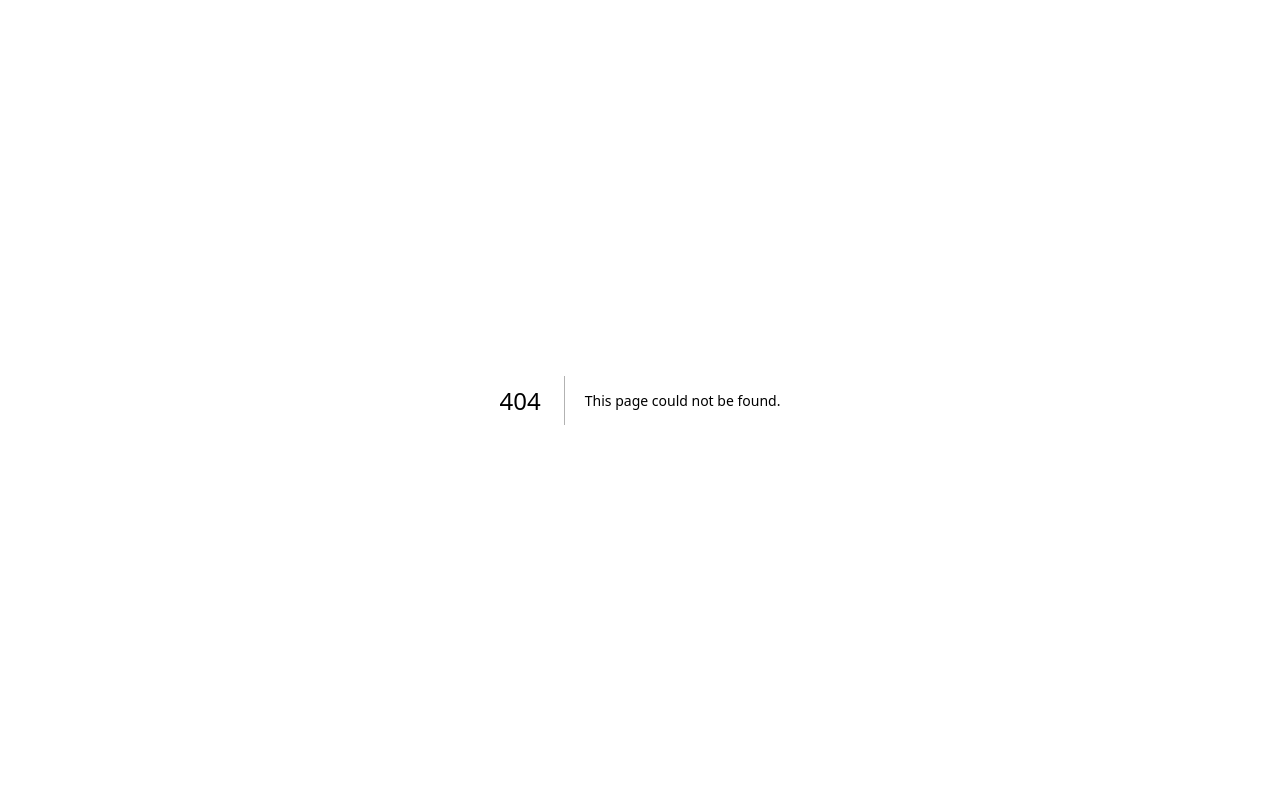
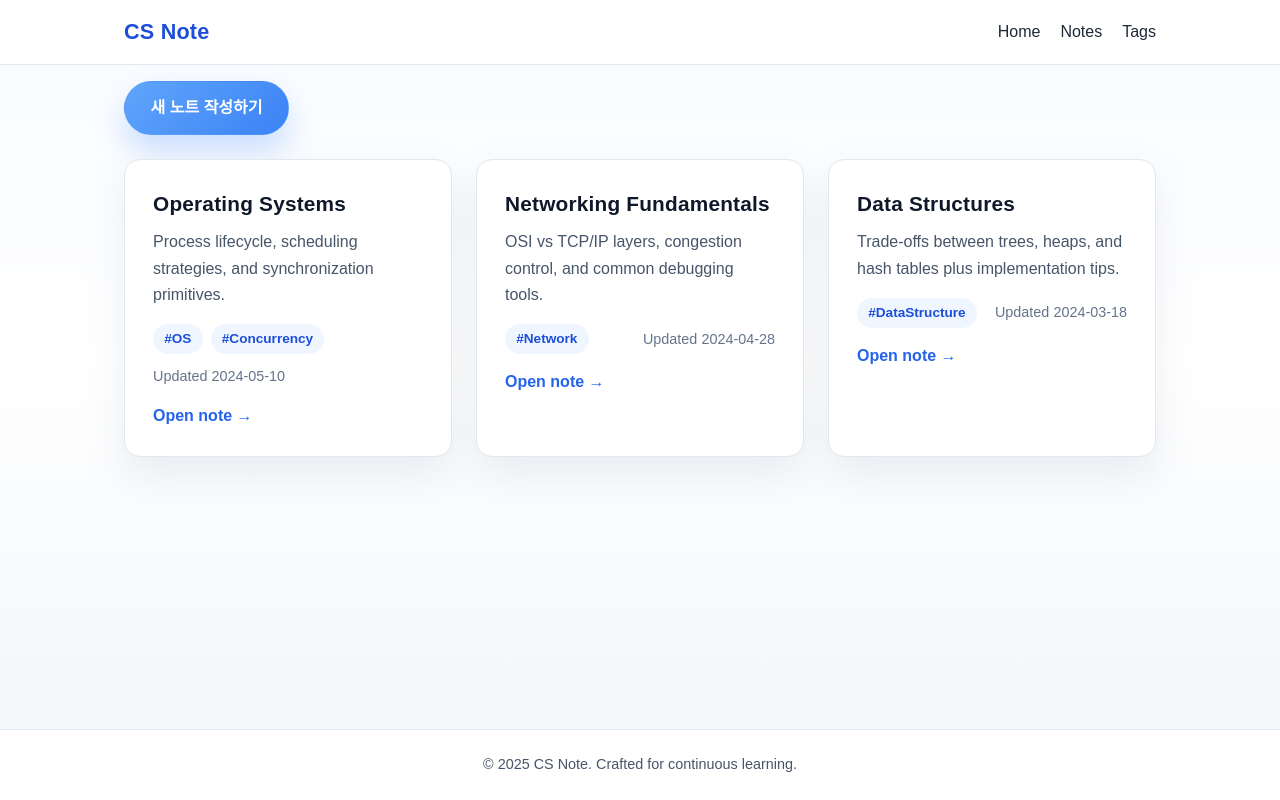
Before and after one commit to jkn1708/cs_note, a Next.js app: page /list in a window 1280 px wide. Before the commit this address had no page. Built offline with nearby package versions, Linux system fonts and the light colour scheme.

Commit message:
add list page

```diff
--- /dev/null
+++ b/src/app/list/page.tsx
@@ -0,0 +1,31 @@
+import Link from "next/link";
+import { AppFooter } from "@/components/layout/AppFooter";
+import { AppHeader } from "@/components/layout/AppHeader";
+import { NoteCard } from "@/components/notes/NoteCard";
+import { sampleNotes } from "@/mock/sample-notes";
+import styles from "@/styles/list.module.css";
+
+export default function NoteList() {
+  const featuredNotes = sampleNotes.slice(0, 3);
+
+  return (
+    <div className={styles.page}>
+      <AppHeader />
+      <main className={styles.main}>
+        <section className={styles.sectionHeader}>
+          <div className={styles.actions}>
+            <Link href="/editnote" className={styles.primaryAction}>
+              새 노트 작성하기
+            </Link>
+          </div>
+        </section>
+        <section className={styles.noteGrid}>
+          {featuredNotes.map((note) => (
+            <NoteCard key={note.id} note={note} />
+          ))}
+        </section>
+      </main>
+      <AppFooter />
+    </div>
+  );
+}
--- a/src/app/notes/[noteId]/page.tsx
+++ b/src/app/notes/[noteId]/page.tsx
@@ -27,7 +27,7 @@ export default function NoteDetailPage({ params }: NoteDetailPageProps) {
             홈
           </Link>
           <span aria-hidden="true">/</span>
-          <Link href="/notes" className={styles.crumb}>
+          <Link href="/list" className={styles.crumb}>
             노트
           </Link>
           <span aria-hidden="true">/</span>
@@ -63,7 +63,7 @@ export default function NoteDetailPage({ params }: NoteDetailPageProps) {
         </article>
 
         <footer className={styles.backLinks}>
-          <Link href="/notes" className={styles.secondaryAction}>
+          <Link href="/list" className={styles.secondaryAction}>
             노트 목록으로 돌아가기
           </Link>
         </footer>
--- a/src/app/page.tsx
+++ b/src/app/page.tsx
@@ -22,7 +22,7 @@ export default function HomePage() {
             <Link href="/editnote" className={styles.primaryAction}>
               새 노트 작성하기
             </Link>
-            <Link href="/notes" className={styles.secondaryAction}>
+            <Link href="/list" className={styles.secondaryAction}>
               전체 노트 살펴보기
             </Link>
           </div>
@@ -30,7 +30,7 @@ export default function HomePage() {
 
         <div className={styles.sectionHeader}>
           <h2 className={styles.sectionTitle}>최근에 다룬 주제</h2>
-          <Link href="/notes" className={styles.secondaryAction}>
+          <Link href="/list" className={styles.secondaryAction}>
             모두 보기
           </Link>
         </div>
--- a/src/components/layout/AppHeader.tsx
+++ b/src/components/layout/AppHeader.tsx
@@ -3,7 +3,7 @@ import styles from "@/styles/layout.module.css";
 
 const navLinks = [
   { href: "/", label: "Home" },
-  { href: "/notes", label: "Notes" },
+  { href: "/list", label: "Notes" },
   { href: "/tags", label: "Tags" },
 ];
 
--- /dev/null
+++ b/src/styles/editnote.module.css
@@ -0,0 +1,142 @@
+.page {
+  min-height: 100vh;
+  display: flex;
+  flex-direction: column;
+  background: #f7f9fc;
+}
+
+.main {
+  flex: 1;
+  padding: 3rem 1.5rem 4rem;
+}
+
+.breadcrumb {
+  max-width: 760px;
+  margin: 0 auto 1.5rem;
+  display: flex;
+  align-items: center;
+  gap: 0.5rem;
+  color: #64748b;
+  font-size: 0.9rem;
+}
+
+.crumb {
+  color: inherit;
+  transition: color 0.2s ease;
+}
+
+.crumb:hover {
+  color: #2563eb;
+}
+
+.current {
+  font-weight: 600;
+  color: #1e293b;
+}
+
+.article {
+  max-width: 760px;
+  margin: 0 auto;
+  background: #ffffff;
+  border-radius: 16px;
+  border: 1px solid #e2e8f0;
+  box-shadow: 0 24px 60px rgba(15, 23, 42, 0.08);
+  padding: 2.5rem;
+}
+
+.header {
+  display: flex;
+  flex-direction: column;
+  gap: 1rem;
+  margin-bottom: 2.5rem;
+}
+
+.metaTop {
+  display: flex;
+  gap: 0.5rem;
+  align-items: center;
+  color: #64748b;
+  font-size: 0.9rem;
+}
+
+.title {
+  font-size: clamp(2rem, 4vw, 2.75rem);
+  font-weight: 700;
+  color: #0f172a;
+  line-height: 1.2;
+}
+
+.description {
+  color: #475569;
+  font-size: 1.05rem;
+  line-height: 1.6;
+}
+
+.tagGroup {
+  display: flex;
+  flex-wrap: wrap;
+  gap: 0.5rem;
+}
+
+.tag {
+  padding: 0.35rem 0.75rem;
+  border-radius: 999px;
+  background: #e0f2fe;
+  color: #0369a1;
+  font-weight: 600;
+  font-size: 0.85rem;
+}
+
+.content {
+  display: flex;
+  flex-direction: column;
+  gap: 2rem;
+}
+
+.section h2 {
+  font-size: 1.4rem;
+  color: #1d4ed8;
+  margin-bottom: 0.75rem;
+}
+
+.section p {
+  color: #334155;
+  line-height: 1.75;
+}
+
+.backLinks {
+  max-width: 760px;
+  margin: 2rem auto 0;
+  text-align: right;
+}
+
+.secondaryAction {
+  display: inline-flex;
+  align-items: center;
+  gap: 0.5rem;
+  padding: 0.75rem 1.4rem;
+  border-radius: 999px;
+  font-weight: 600;
+  background: #e2e8f0;
+  color: #1e293b;
+  transition: background 0.2s ease, transform 0.2s ease;
+}
+
+.secondaryAction:hover {
+  background: #cbd5f5;
+  transform: translateY(-2px);
+}
+
+@media (max-width: 768px) {
+  .main {
+    padding: 2rem 1rem 3rem;
+  }
+
+  .article {
+    padding: 2rem 1.5rem;
+  }
+
+  .backLinks {
+    text-align: left;
+  }
+}
--- a/src/styles/note-detail.module.css
+++ b/src/styles/list.module.css
@@ -2,141 +2,118 @@
   min-height: 100vh;
   display: flex;
   flex-direction: column;
-  background: #f7f9fc;
+  background: linear-gradient(180deg, #f8fbff 0%, #ffffff 45%, #f1f5f9 100%);
+  color: #0f172a;
 }
 
 .main {
   flex: 1;
-  padding: 3rem 1.5rem 4rem;
 }
 
-.breadcrumb {
-  max-width: 760px;
-  margin: 0 auto 1.5rem;
+.hero {
+  max-width: 1080px;
+  margin: 4rem auto 3rem;
+  padding: 0 1.5rem;
   display: flex;
+  flex-direction: column;
+  gap: 1.5rem;
+}
+
+.heroHeading {
+  font-size: clamp(2.5rem, 4vw, 3.25rem);
+  font-weight: 700;
+  line-height: 1.2;
+  color: #0f172a;
+}
+
+.heroSubheading {
+  font-size: 1.1rem;
+  color: #475569;
+  line-height: 1.7;
+  max-width: 60ch;
+}
+
+.actions {
+  padding-top: 1rem;
+  display: flex;
+  gap: 1rem;
+  flex-wrap: wrap;
+}
+
+.primaryAction,
+.secondaryAction {
+  display: inline-flex;
   align-items: center;
   gap: 0.5rem;
-  color: #64748b;
-  font-size: 0.9rem;
+  padding: 0.85rem 1.6rem;
+  border-radius: 999px;
+  font-weight: 600;
+  border: 1px solid transparent;
+  transition: transform 0.2s ease, box-shadow 0.2s ease, border-color 0.2s ease,
+    background 0.2s ease;
 }
 
-.crumb {
-  color: inherit;
-  transition: color 0.2s ease;
+.primaryAction {
+  background: linear-gradient(135deg, #60a5fa, #3b82f6);
+  color: #ffffff;
+  box-shadow: 0 16px 30px rgba(59, 130, 246, 0.25);
 }
 
-.crumb:hover {
-  color: #2563eb;
+.primaryAction:hover {
+  transform: translateY(-2px);
+  box-shadow: 0 18px 36px rgba(59, 130, 246, 0.28);
 }
 
-.current {
+.secondaryAction {
+  background: #ffffff;
+  border-color: #dbeafe;
+  color: #1e40af;
+}
+
+.secondaryAction:hover {
+  transform: translateY(-2px);
+  background: #eff6ff;
+  border-color: #bfdbfe;
+}
+
+.sectionHeader {
+  max-width: 1080px;
+  margin: 0 auto 1.5rem;
+  padding: 0 1.5rem;
+  display: flex;
+  align-items: baseline;
+  justify-content: space-between;
+  gap: 1rem;
+}
+
+.sectionTitle {
+  font-size: 1.6rem;
   font-weight: 600;
   color: #1e293b;
 }
 
-.article {
-  max-width: 760px;
+.noteGrid {
+  max-width: 1080px;
   margin: 0 auto;
-  background: #ffffff;
-  border-radius: 16px;
-  border: 1px solid #e2e8f0;
-  box-shadow: 0 24px 60px rgba(15, 23, 42, 0.08);
-  padding: 2.5rem;
-}
-
-.header {
-  display: flex;
-  flex-direction: column;
-  gap: 1rem;
-  margin-bottom: 2.5rem;
-}
-
-.metaTop {
-  display: flex;
-  gap: 0.5rem;
-  align-items: center;
-  color: #64748b;
-  font-size: 0.9rem;
-}
-
-.title {
-  font-size: clamp(2rem, 4vw, 2.75rem);
-  font-weight: 700;
-  color: #0f172a;
-  line-height: 1.2;
-}
-
-.description {
-  color: #475569;
-  font-size: 1.05rem;
-  line-height: 1.6;
-}
-
-.tagGroup {
-  display: flex;
-  flex-wrap: wrap;
-  gap: 0.5rem;
-}
-
-.tag {
-  padding: 0.35rem 0.75rem;
-  border-radius: 999px;
-  background: #e0f2fe;
-  color: #0369a1;
-  font-weight: 600;
-  font-size: 0.85rem;
-}
-
-.content {
-  display: flex;
-  flex-direction: column;
-  gap: 2rem;
-}
-
-.section h2 {
-  font-size: 1.4rem;
-  color: #1d4ed8;
-  margin-bottom: 0.75rem;
-}
-
-.section p {
-  color: #334155;
-  line-height: 1.75;
-}
-
-.backLinks {
-  max-width: 760px;
-  margin: 2rem auto 0;
-  text-align: right;
-}
-
-.secondaryAction {
-  display: inline-flex;
-  align-items: center;
-  gap: 0.5rem;
-  padding: 0.75rem 1.4rem;
-  border-radius: 999px;
-  font-weight: 600;
-  background: #e2e8f0;
-  color: #1e293b;
-  transition: background 0.2s ease, transform 0.2s ease;
-}
-
-.secondaryAction:hover {
-  background: #cbd5f5;
-  transform: translateY(-2px);
+  padding: 0 1.5rem 4rem;
+  display: grid;
+  grid-template-columns: repeat(auto-fit, minmax(280px, 1fr));
+  gap: 1.5rem;
 }
 
 @media (max-width: 768px) {
-  .main {
-    padding: 2rem 1rem 3rem;
+  .sectionHeader {
+    flex-direction: column;
+    align-items: flex-start;
   }
 
-  .article {
-    padding: 2rem 1.5rem;
+  .actions {
+    width: 100%;
   }
 
-  .backLinks {
-    text-align: left;
+  .primaryAction,
+  .secondaryAction {
+    flex: 1;
+    justify-content: center;
   }
 }
--- a/src/styles/note-card.module.css
+++ b/src/styles/note-card.module.css
@@ -7,11 +7,12 @@
   border: 1px solid #e2e8f0;
   background: #ffffff;
   box-shadow: 0 18px 38px rgba(148, 163, 184, 0.18);
-  transition: transform 0.2s ease, border-color 0.2s ease, box-shadow 0.2s ease;
+  transition: transform 0.05s ease, border-color 0.05s ease,
+    box-shadow 0.05s ease;
 }
 
 .card:hover {
-  transform: translateY(-6px);
+  transform: translateY(-2px);
   border-color: #bfdbfe;
   box-shadow: 0 24px 50px rgba(59, 130, 246, 0.18);
 }
```
Also changed, not shown: src/app/editnote/page.tsx (+7 -3 lines).
